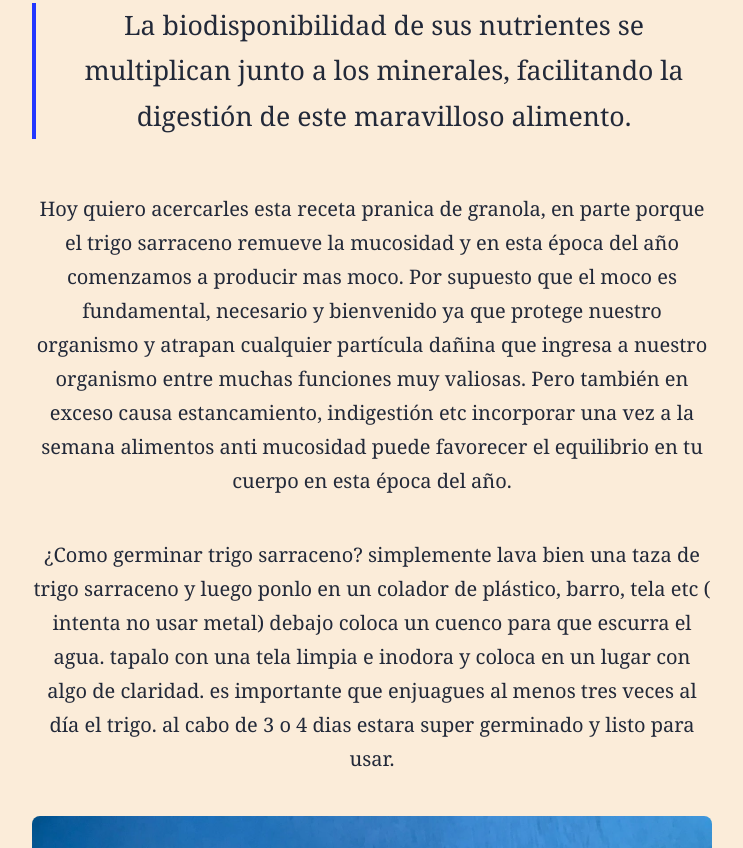
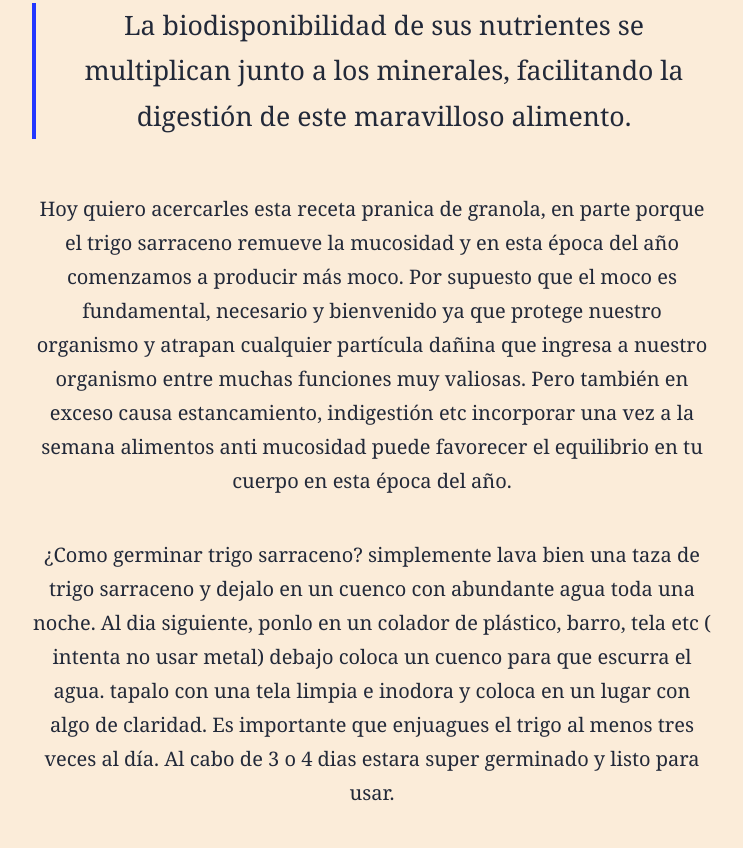
Before and after one commit to tinserrano/webbenditamiraiz, an Astro site: page /blog/2024-04-28_granola-de-trigo-sarraceno-germinado-prana-para-la-vida in a window 1280 px wide. Shown: the part 2047-2895 px from the top of the page, without its empty margins (248-991 px from the left). Built offline with nearby package versions, Linux system fonts and the light colour scheme; Astro itself is replaced by a stand-in of ours.

Commit message:
Update Blog “2024-04-28_granola-de-trigo-sarraceno-germinado-prana-para-la-vida”

```diff
--- a/src/content/blog/2024-04-28_granola-de-trigo-sarraceno-germinado-prana-para-la-vida.md
+++ b/src/content/blog/2024-04-28_granola-de-trigo-sarraceno-germinado-prana-para-la-vida.md
@@ -14,9 +14,9 @@ Los germinados representan un claro ejemplo de alimento pránico: frescos, en pu
 
 > La biodisponibilidad de sus nutrientes se multiplican junto a los minerales, facilitando la digestión de este maravilloso alimento.
 
-Hoy quiero acercarles esta receta pranica de granola, en parte porque el trigo sarraceno remueve la mucosidad y en esta época del año comenzamos a producir mas moco. Por supuesto que el moco es fundamental, necesario y bienvenido ya que protege nuestro organismo  y atrapan cualquier partícula dañina que ingresa a nuestro organismo entre muchas funciones muy valiosas. Pero también en exceso causa estancamiento, indigestión etc incorporar una vez a la semana alimentos anti mucosidad puede favorecer el equilibrio en tu cuerpo en esta época del año.
+Hoy quiero acercarles esta receta pranica de granola, en parte porque el trigo sarraceno remueve la mucosidad y en esta época del año comenzamos a producir más moco. Por supuesto que el moco es fundamental, necesario y bienvenido ya que protege nuestro organismo  y atrapan cualquier partícula dañina que ingresa a nuestro organismo entre muchas funciones muy valiosas. Pero también en exceso causa estancamiento, indigestión etc incorporar una vez a la semana alimentos anti mucosidad puede favorecer el equilibrio en tu cuerpo en esta época del año.
 
-¿Como germinar trigo sarraceno? simplemente lava bien una taza de trigo sarraceno y luego ponlo en un colador de plástico, barro, tela etc  ( intenta no usar metal) debajo coloca un cuenco para que escurra el agua. tapalo con una tela limpia e inodora y coloca en un lugar con algo de claridad. es importante que enjuagues al menos tres veces al día el trigo. al cabo de 3 o 4 dias estara super germinado y listo para usar.
+¿Como germinar trigo sarraceno? simplemente lava bien una taza de trigo sarraceno y dejalo en un cuenco con abundante agua toda una noche. Al dia siguiente, ponlo en un colador de plástico, barro, tela etc  ( intenta no usar metal) debajo coloca un cuenco para que escurra el agua. tapalo con una tela limpia e inodora y coloca en un lugar con algo de claridad. Es importante que enjuagues el trigo  al menos tres veces al día. Al cabo de 3 o 4 dias estara super germinado y listo para usar.
 
 ![](/uploads/colador.webp)
 
@@ -26,16 +26,10 @@ Bien... ahora que tenemos el germen vamos a encender el horno super bajo y coloc
 
 Una vez crocantes dejo enfriar y enfrasco, yo le sumo a esta granola algunos nibs de chocolate y algún fruto seco.
 
-Te dejo aquí el paso a paso en soporte visual para que te anime a hacerla!
-
-
+Te dejo aquí el paso a paso en soporte visual para que te anime a hacerla! <https://www.instagram.com/reel/C6UuUt-OkGF/?utm_source=ig_web_copy_link&igsh=MzRlODBiNWFlZA==>[](https://www.instagram.com/reel/C6UuUt-OkGF/?utm_source=ig_web_copy_link&igsh=MzRlODBiNWFlZA==)[](https://www.instagram.com/reel/C6UuUt-OkGF/?utm_source=ig_web_copy_link&igsh=MzRlODBiNWFlZA==)
 
 Acompaña esta granola con una rica y madura banana pisada.... es importante que menores de 6 años no ingeran este tipo de alimentos tan pequeños y cocidos tan secos porque pueden ahogarse, si tu elección es convidarles por favor supervisa que coma sentado y no pierdas de vista mientras se alimenta, sino, optemos por licuar el trigo sarraceno una vez seco y obtendremos una harina que podemos agregarla a cualquier preparación o simplemente comerlos frescos sobre preparaciones cocidas.
 
-
-
 Haciendo este alimento accesible, pranico y riquisimo...
 
-
-
 Namaste.
```
